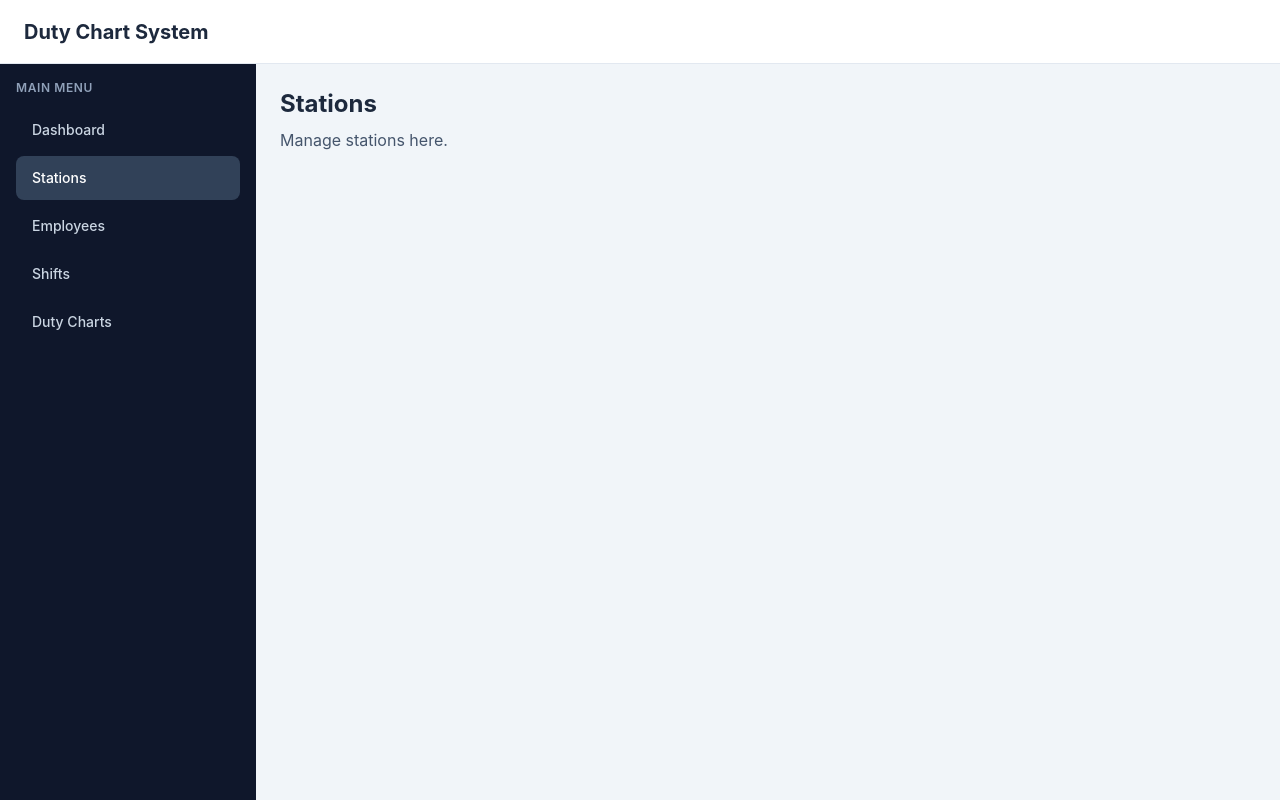
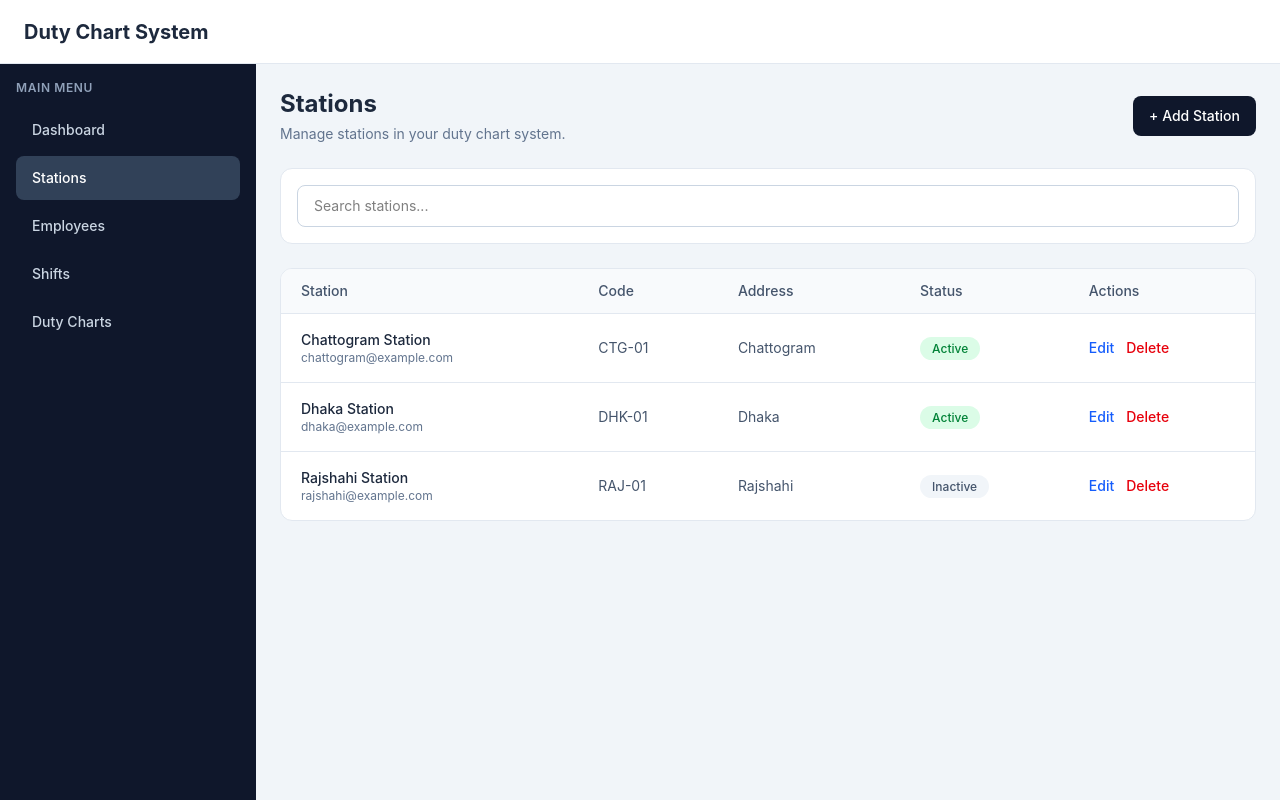
Before and after one commit to sattamap/duty-chart-system-client, a React (Vite) app: page /stations in a window 1280 px wide. Built offline with nearby package versions, Linux system fonts and the light colour scheme.

Commit message:
feat: add station management page

```diff
--- /dev/null
+++ b/src/data/stations.ts
@@ -0,0 +1,31 @@
+import type { Station } from "../types/station";
+
+export const initialStations: Station[] = [
+  {
+    id: "station-1",
+    name: "Chattogram Station",
+    code: "CTG-01",
+    address: "Chattogram",
+    phone: "01XXXXXXXXX",
+    email: "chattogram@example.com",
+    isActive: true,
+  },
+  {
+    id: "station-2",
+    name: "Dhaka Station",
+    code: "DHK-01",
+    address: "Dhaka",
+    phone: "01XXXXXXXXX",
+    email: "dhaka@example.com",
+    isActive: true,
+  },
+  {
+    id: "station-3",
+    name: "Rajshahi Station",
+    code: "RAJ-01",
+    address: "Rajshahi",
+    phone: "01XXXXXXXXX",
+    email: "rajshahi@example.com",
+    isActive: false,
+  },
+];
--- a/src/pages/Stations.tsx
+++ b/src/pages/Stations.tsx
@@ -1,13 +1,134 @@
+import { useState } from "react";
+
+import type { Station } from "../types/station";
+import { initialStations } from "../data/stations";
+
 function Stations() {
+  const [stations] =
+    useState<Station[]>(initialStations);
+
+  const [search, setSearch] = useState("");
+
+  const filteredStations = stations.filter((station) =>
+    station.name.toLowerCase().includes(search.toLowerCase())
+  );
+
   return (
-    <div>
-      <h1 className="text-2xl font-bold text-slate-800">
-        Stations
-      </h1>
+    <div className="space-y-6">
+      {/* Header */}
 
-      <p className="mt-2 text-slate-600">
-        Manage stations here.
-      </p>
+      <div className="flex items-center justify-between">
+        <div>
+          <h1 className="text-2xl font-bold text-slate-800">
+            Stations
+          </h1>
+
+          <p className="mt-1 text-sm text-slate-500">
+            Manage stations in your duty chart system.
+          </p>
+        </div>
+
+        <button className="rounded-lg bg-slate-900 px-4 py-2.5 text-sm font-medium text-white hover:bg-slate-700">
+          + Add Station
+        </button>
+      </div>
+
+      {/* Search */}
+
+      <div className="rounded-xl border border-slate-200 bg-white p-4">
+        <input
+          type="text"
+          placeholder="Search stations..."
+          value={search}
+          onChange={(event) => setSearch(event.target.value)}
+          className="w-full rounded-lg border border-slate-300 px-4 py-2.5 text-sm outline-none focus:border-slate-500"
+        />
+      </div>
+
+      {/* Table */}
+
+      <div className="overflow-hidden rounded-xl border border-slate-200 bg-white">
+        <div className="overflow-x-auto">
+          <table className="w-full text-left text-sm">
+            <thead className="bg-slate-50">
+              <tr>
+                <th className="px-5 py-3 font-medium text-slate-600">
+                  Station
+                </th>
+
+                <th className="px-5 py-3 font-medium text-slate-600">
+                  Code
+                </th>
+
+                <th className="px-5 py-3 font-medium text-slate-600">
+                  Address
+                </th>
+
+                <th className="px-5 py-3 font-medium text-slate-600">
+                  Status
+                </th>
+
+                <th className="px-5 py-3 font-medium text-slate-600">
+                  Actions
+                </th>
+              </tr>
+            </thead>
+
+            <tbody>
+              {filteredStations.map((station) => (
+                <tr
+                  key={station.id}
+                  className="border-t border-slate-200"
+                >
+                  <td className="px-5 py-4">
+                    <p className="font-medium text-slate-800">
+                      {station.name}
+                    </p>
+
+                    <p className="text-xs text-slate-500">
+                      {station.email}
+                    </p>
+                  </td>
+
+                  <td className="px-5 py-4 text-slate-600">
+                    {station.code}
+                  </td>
+
+                  <td className="px-5 py-4 text-slate-600">
+                    {station.address}
+                  </td>
+
+                  <td className="px-5 py-4">
+                    <span
+                      className={`rounded-full px-3 py-1 text-xs font-medium ${
+                        station.isActive
+                          ? "bg-green-100 text-green-700"
+                          : "bg-slate-100 text-slate-600"
+                      }`}
+                    >
+                      {station.isActive
+                        ? "Active"
+                        : "Inactive"}
+                    </span>
+                  </td>
+
+                  <td className="px-5 py-4">
+                    <div className="flex gap-3">
+                      <button className="text-sm font-medium text-blue-600 hover:text-blue-800">
+                        Edit
+                      </button>
+
+                      <button className="text-sm font-medium text-red-600 hover:text-red-800">
+                        Delete
+                      </button>
+                    </div>
+                  </td>
+                </tr>
+              ))}
+            </tbody>
+          </table>
+        </div>
+      </div>
     </div>
   );
 }
--- /dev/null
+++ b/src/types/station.ts
@@ -0,0 +1,9 @@
+export interface Station {
+  id: string;
+  name: string;
+  code: string;
+  address: string;
+  phone: string;
+  email: string;
+  isActive: boolean;
+}
```
